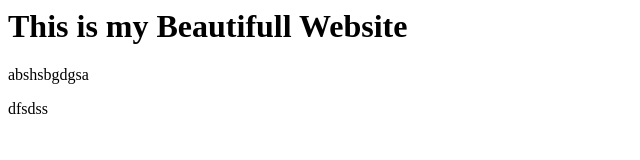
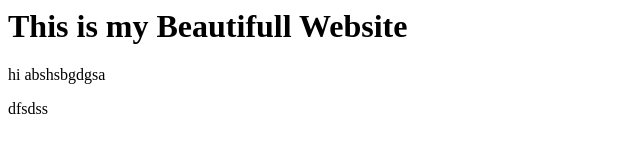
Before and after one commit to aazib12/awsome-repo, a plain HTML site: page index.html in a window 1280 px wide. Shown: the full height of the page, 0-640 px from the left. Drawn offline with Linux system fonts and the light colour scheme.

Commit message:
change hi

```diff
--- a/index.html
+++ b/index.html
@@ -1,6 +1,6 @@
 <html>
 <title> This is my Website </title>
 <h1>This is my Beautifull Website</h1>
-<p>abshsbgdgsa</P>
+<p>hi abshsbgdgsa</P>
 <p>dfsdss</p>
 </html>
```
